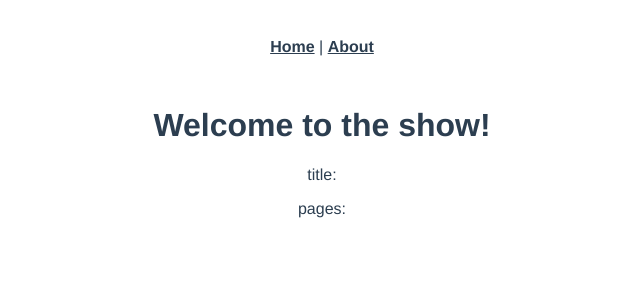
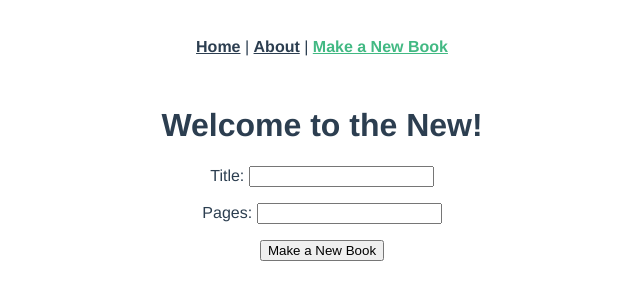
Before and after one commit to laurynpearson/book_vue_app, a Vue app: page /books/new in a window 1280 px wide. Shown: the top 300 px of the page, without its empty margins (318-958 px from the left). Built offline with nearby package versions, Linux system fonts and the light colour scheme; no server answers.

Commit message:
make new/create page

```diff
--- a/src/App.vue
+++ b/src/App.vue
@@ -2,7 +2,8 @@
   <div id="app">
     <div id="nav">
       <router-link to="/">Home</router-link> |
-      <router-link to="/about">About</router-link>
+      <router-link to="/about">About</router-link> |
+      <router-link to="/books/new">Make a New Book</router-link>
     </div>
     <router-view/>
   </div>
--- a/src/router.js
+++ b/src/router.js
@@ -2,6 +2,7 @@ import Vue from 'vue';
 import Router from 'vue-router';
 import Home from './views/Home.vue';
 import ShowBook from './views/ShowBook.vue';
+import NewBook from './views/NewBook.vue';
 
 Vue.use(Router);
 
@@ -13,6 +14,11 @@ export default new Router({
       path: '/',
       name: 'home',
       component: Home
+    },
+    {
+      path: '/books/new',
+      name: 'books-new',
+      component: NewBook
     },
     {
       path: '/books/:id',
--- /dev/null
+++ b/src/views/NewBook.vue
@@ -0,0 +1,39 @@
+<template>
+  <div class="New">
+    <h1>{{ message }}</h1>
+    <p>Title: <input type="text" v-model="newBookTitle"></p>
+    <p>Pages: <input type="text" v-model="newBookPages"></p>
+    <button v-on:click="makeBook()">Make a New Book</button>
+  </div>
+</template>
+
+<style>
+</style>
+
+<script>
+import axios from "axios";
+export default {
+  data: function() {
+    return {
+      message: "Welcome to the New!",
+      newBookTitle: "",
+      newBookPages: ""
+    };
+  },
+  created: function() {},
+  methods: {
+    makeBook: function() {
+      console.log('in make book');
+      var newBook = {
+        title: this.newBookTitle,
+        pages: this.newBookPages
+      };
+      axios.post('/api/books', newBook).then(response => {
+        console.log('in the callback for create');
+        console.log(response.data);
+        this.$router.push('/');
+      });
+    }
+  }
+};
+</script>
```
